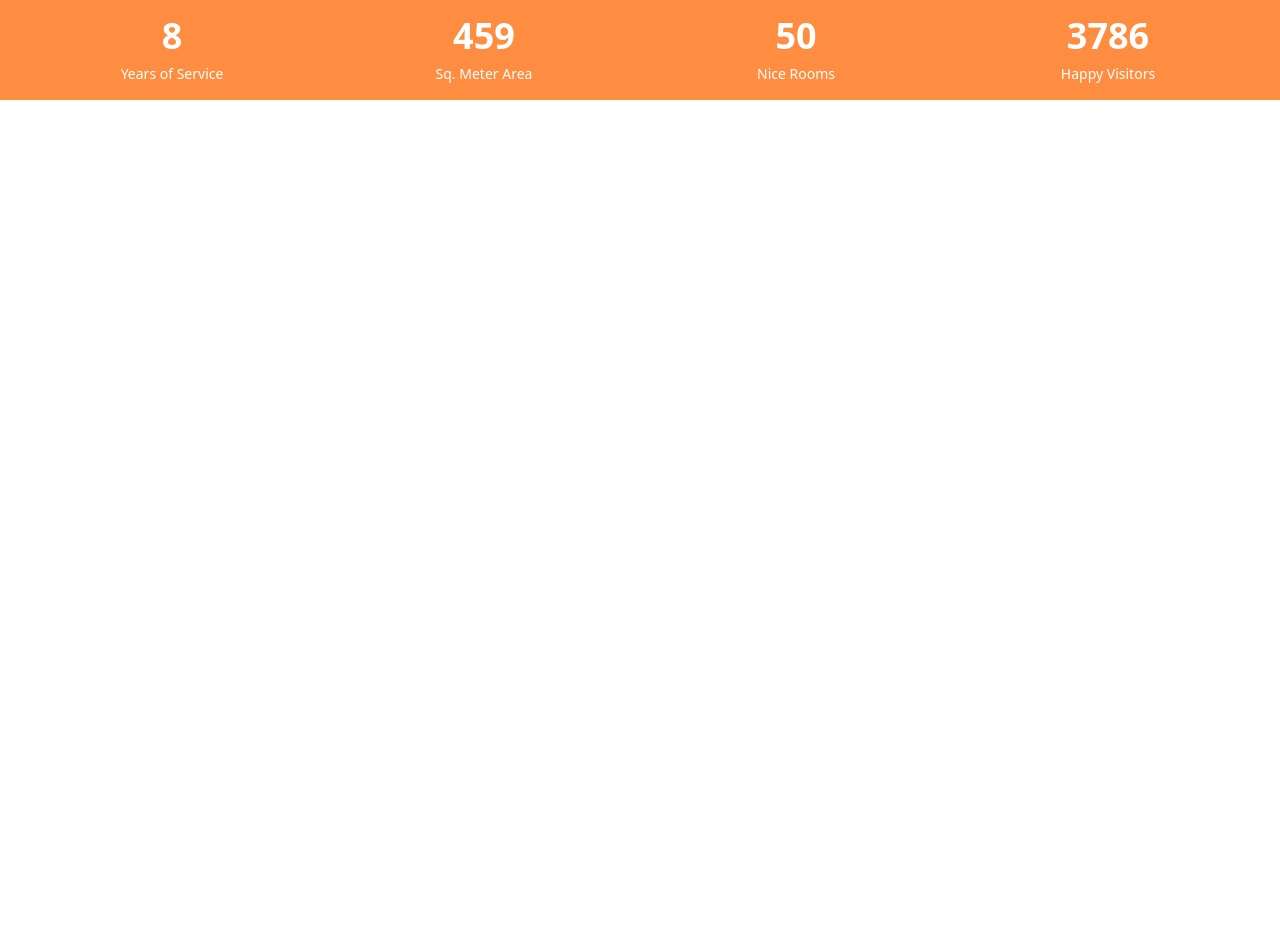
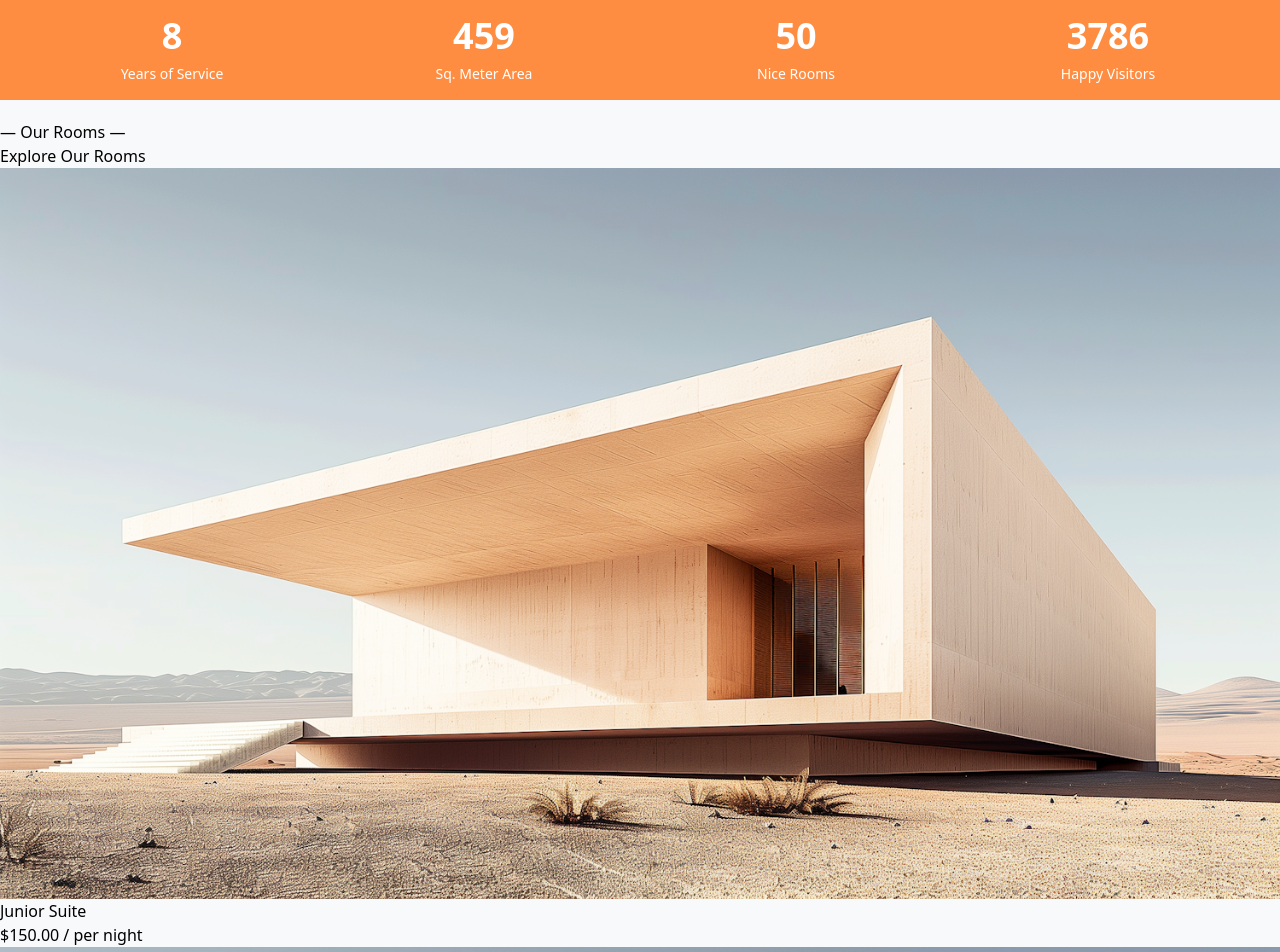
Before and after one commit to AnastasiiaBodnar/hotel-landing, a Vue app: page / in a window 1280 px wide. Shown: the part 1520-2472 px from the top of the page. Before the commit the page ends 1620 px from the top, so only its background shows below. Built offline with nearby package versions, Linux system fonts and the light colour scheme.

Commit message:
feat: add initial structure rooms section

```diff
--- a/src/App.vue
+++ b/src/App.vue
@@ -2,10 +2,12 @@
 import NavBar from './components/NavBar.vue'
 import HeroSection from './components/HeroSection.vue';
 import AboutSection from './components/AboutSection.vue';
+import RoomsSection from './components/RoomsSection.vue';
 </script>
 
 <template>
     <NavBar />
     <HeroSection />
     <AboutSection/>
+    <RoomsSection/>
 </template>
--- /dev/null
+++ b/src/components/RoomsSection.vue
@@ -0,0 +1,37 @@
+<script setup>
+import aboutImage from '../assets/about.png'
+</script>
+
+<template>
+    <section id="rooms" class="pt-5 bg-background" >
+        <div>
+            <p>
+                — Our Rooms —
+            </p>
+
+            <h2>
+                Explore Our Rooms
+            </h2>
+        </div>
+
+        <div>
+            <div>
+                <img :src="aboutImage" alt="Junior Suite">
+                <h3>Junior Suite</h3>
+                <p>$150.00 / per night</p>
+            </div>
+
+             <div>
+                <img :src="aboutImage" alt="Executive Suite">
+                <h3>Executive Suite</h3>
+                <p>$250.00 / per night</p>
+            </div>
+
+             <div>
+                <img :src="aboutImage" alt="Super Deluxe">
+                <h3>Super Deluxe</h3>
+                <p>$350.00 / per night</p>
+            </div>
+        </div>
+    </section>
+</template>
```
